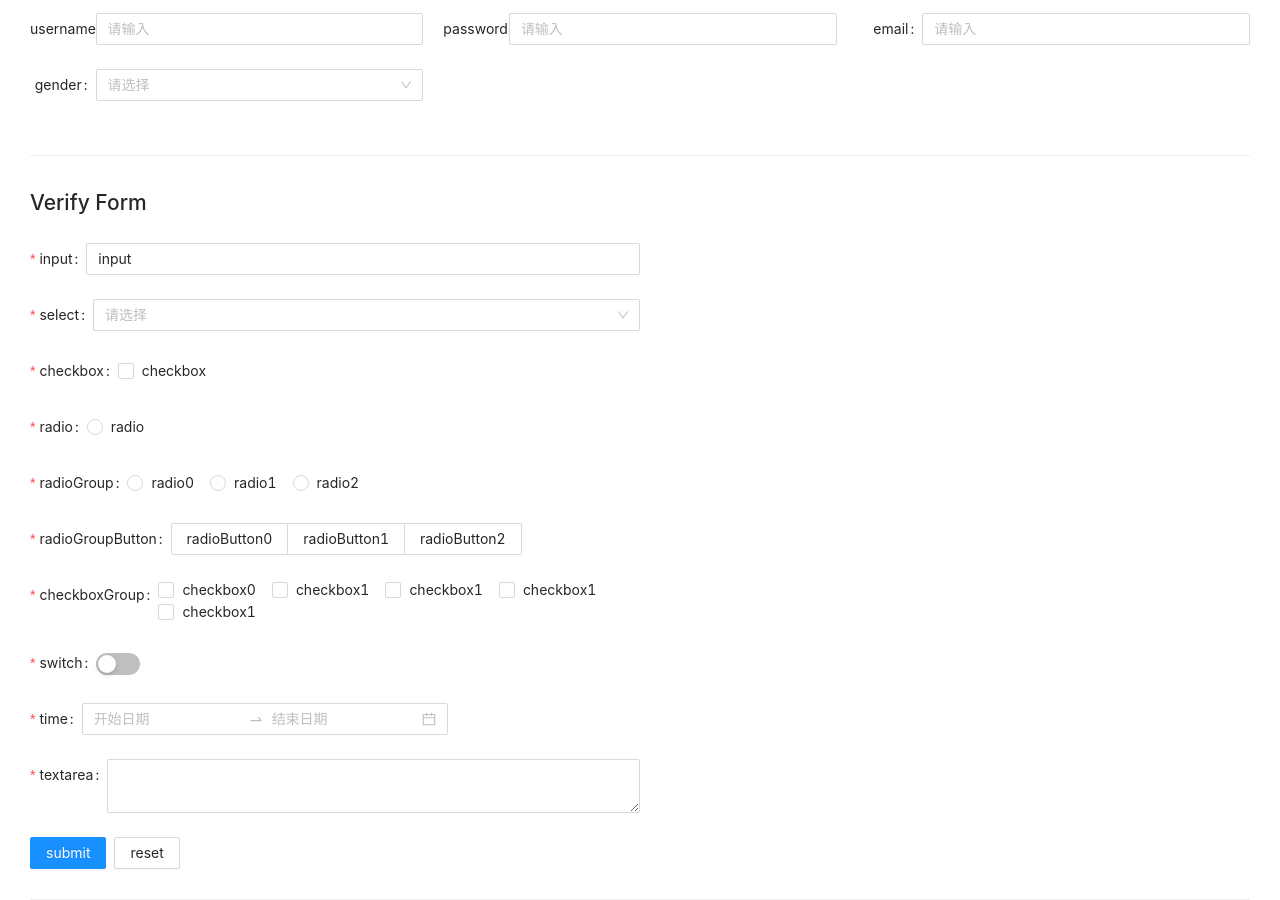
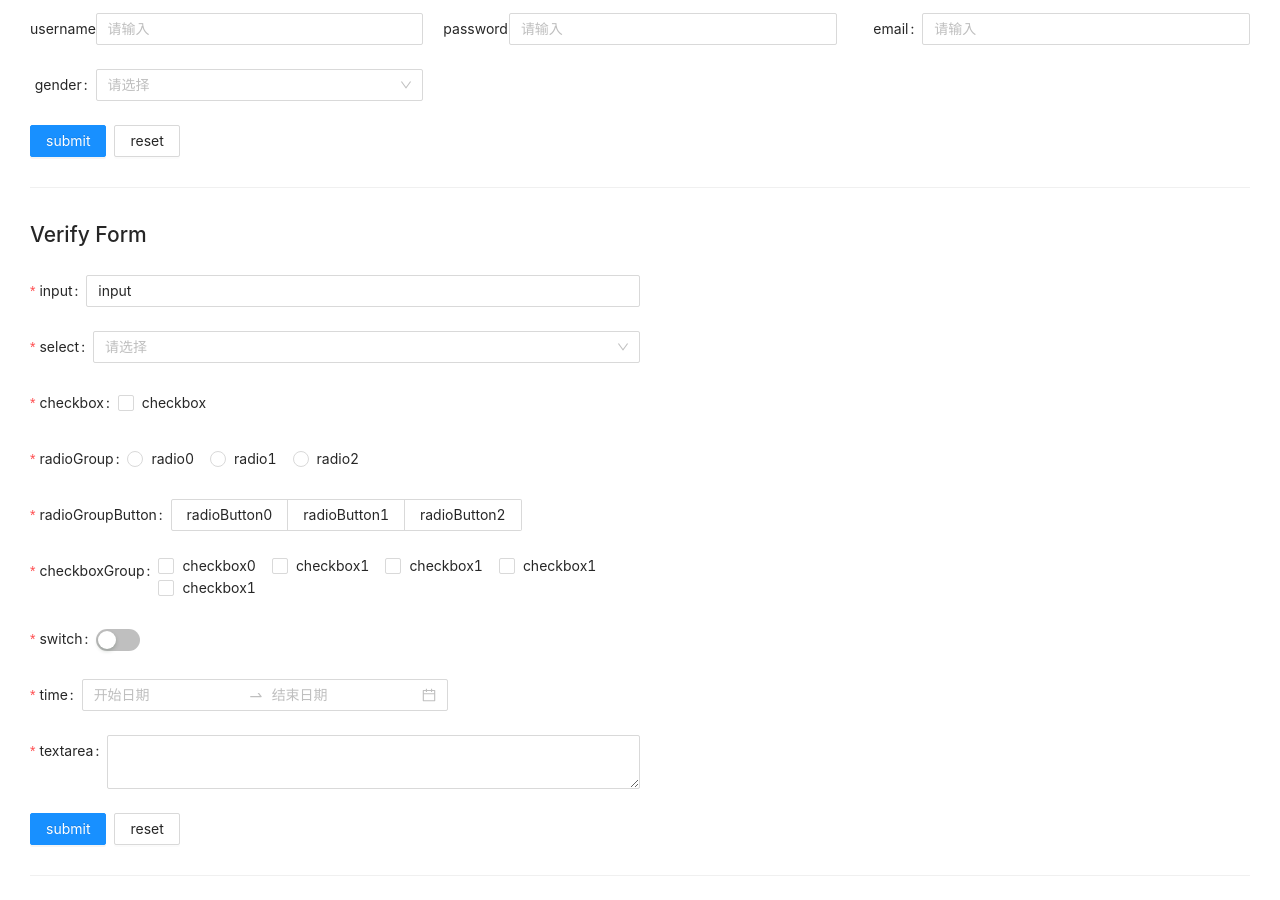
Before and after one commit to 985563349/Pro-Form, a React (Create React App) app: page / in a window 1280 px wide. Shown: the part 429-1329 px from the top of the page. After the commit the page ends 1305 px from the top, so only its background shows below. Built offline with nearby package versions, Linux system fonts and the light colour scheme.

Commit message:
proForm添加submit reset功能

```diff
--- a/src/App.tsx
+++ b/src/App.tsx
@@ -1,5 +1,3 @@
-import { Button, Space } from 'antd';
-
 import ProForm, {
   ProFormText,
   ProFormSelect,
@@ -12,17 +10,6 @@ import ProForm, {
 import './App.css';
 
 const App = () => {
-  const [form] = ProForm.useForm();
-
-  const handleSubmit = async () => {
-    const values = await form.validateFields();
-    console.log(values);
-  };
-
-  const handleReset = () => {
-    form.resetFields();
-  };
-
   return (
     <div className="app">
       <section className="module">
@@ -32,9 +19,6 @@ const App = () => {
           <ProFormText label="email" name="email" />
           <ProFormText.Password label="password" name="password" />
           <ProFormCheckbox name="remember">remember me</ProFormCheckbox>
-          <Button type="primary" htmlType="submit">
-            submit
-          </Button>
         </ProForm>
       </section>
 
@@ -70,8 +54,10 @@ const App = () => {
 
         <ProForm
           style={{ width: '50%' }}
-          form={form}
           initialValues={{ input: 'input' }}
+          onFinish={(values) => {
+            console.log(values);
+          }}
         >
           <ProFormText
             label="input"
@@ -95,9 +81,9 @@ const App = () => {
           >
             checkbox
           </ProFormCheckbox>
-          <ProFormRadio label="radio" name="radio" rules={[{ required: true }]}>
+          {/* <ProFormRadio label="radio" name="radio" rules={[{ required: true }]}>
             radio
-          </ProFormRadio>
+          </ProFormRadio> */}
           <ProFormRadio.Group
             label="radioGroup"
             name="radioGroup"
@@ -168,13 +154,6 @@ const App = () => {
             name="textarea"
             rules={[{ required: true }]}
           />
-
-          <Space>
-            <Button type="primary" htmlType="submit" onClick={handleSubmit}>
-              submit
-            </Button>
-            <Button onClick={handleReset}>reset</Button>
-          </Space>
         </ProForm>
       </section>
     </div>
--- a/src/components/ProForm/components/Form/index.tsx
+++ b/src/components/ProForm/components/Form/index.tsx
@@ -1,20 +1,43 @@
 import { FunctionComponent } from 'react';
 import { Form } from 'antd';
-import { FormProps } from 'antd/lib/form';
+import { FormProps, FormInstance } from 'antd/lib/form';
 
+import Submitter, { SubmitterProps } from '../Submitter';
 import ProFormGroup from '../Group';
 
-export interface ProFormProps extends FormProps {}
+export interface ProFormProps extends FormProps {
+  form?: FormInstance<any>;
+  submitter?: SubmitterProps | false;
+}
 
 const ProForm: FunctionComponent<ProFormProps> & {
   Group: typeof ProFormGroup;
   useForm: typeof Form.useForm;
 } = (props) => {
-  const { children } = props;
+  const { form: useForm, submitter, children, onFinish, ...formProps } = props;
+
+  const [form] = Form.useForm();
+
+  const submitterProps: SubmitterProps =
+    typeof submitter === 'boolean' || !submitter ? {} : submitter;
+
+  const submitNode =
+    submitter === false ? undefined : (
+      <Submitter {...submitterProps} form={useForm || form} />
+    );
 
   return (
     <div className="pro-form">
-      <Form {...props}>{children}</Form>
+      <Form
+        form={useForm || form}
+        {...formProps}
+        onFinish={(values) => {
+          onFinish?.(values);
+        }}
+      >
+        {children}
+        {submitNode}
+      </Form>
     </div>
   );
 };
--- /dev/null
+++ b/src/components/ProForm/components/Submitter/index.tsx
@@ -0,0 +1,38 @@
+import { Space, Button } from 'antd';
+import { FunctionComponent } from 'react';
+import { FormInstance } from 'antd/lib/form';
+
+export interface SubmitterProps {
+  submitText?: React.ReactNode;
+  resetText?: React.ReactNode;
+}
+
+const Submitter: FunctionComponent<SubmitterProps & { form: FormInstance }> = (
+  props
+) => {
+  const { form, submitText = 'submit', resetText = 'reset' } = props;
+
+  return (
+    <Space>
+      <Button
+        key="submit"
+        type="primary"
+        onClick={() => {
+          form.submit();
+        }}
+      >
+        {submitText}
+      </Button>
+      <Button
+        key="reset"
+        onClick={() => {
+          form.resetFields();
+        }}
+      >
+        {resetText}
+      </Button>
+    </Space>
+  );
+};
+
+export default Submitter;
```
Also changed, not shown: 1 other file (tests, documents, lock files or other folders).
